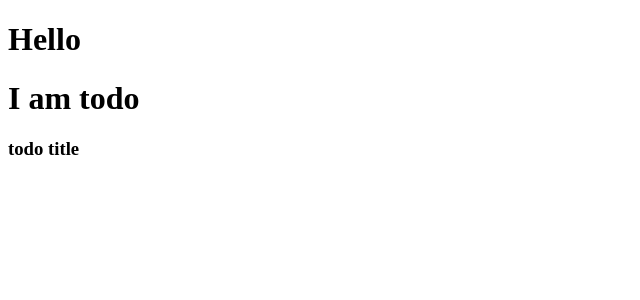
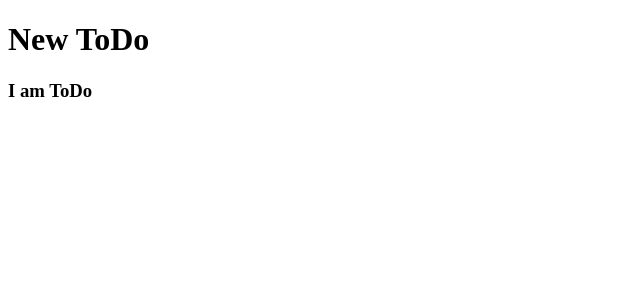
Before and after one commit to nymul-islam-moon/react-anisul-islam, a React (Create React App) app: page / in a window 1280 px wide. Shown: the top 300 px of the page, without its empty margins (0-640 px from the left). Built offline with nearby package versions, Linux system fonts and the light colour scheme.

Commit message:
Class 31
Passing Data from child component to parent component

```diff
--- a/src/App.js
+++ b/src/App.js
@@ -1,21 +1,27 @@
 /**
  * Third Party Section
  */
-import React, {useState} from 'react';
+import React from 'react';
 
 /**
  * Component Section
  */
-import Todo from './Todo';
-// import NewTodo from './NewTodo';
+import Todo from "./Todo";
+import NewTodo from "./NewTodo";
 
-export default function App() {
 
-    return (
-        <div>
-            <h1>Hello</h1>
-            {/*<NewTodo />*/}
-            <Todo title="todo title"/>
-        </div>
-    );
-}
+const App = () => {
+
+    const handleNewTodo = (newTodo) => {
+        console.log(newTodo);
+    }
+
+     return (
+         <div>
+             <NewTodo onHandleNewTodo={handleNewTodo}/>
+               <Todo title={"I am ToDo"}/>
+         </div>
+     );
+};
+
+export default App;
--- a/src/NewTodo.js
+++ b/src/NewTodo.js
@@ -1 +1,12 @@
 import React from 'react';
+
+const NewTodo = ( props ) => {
+    props.onHandleNewTodo({
+        title: 'I am New Todo',
+    });
+    return <div>
+        <h1> New ToDo </h1>
+    </div>
+};
+
+export default NewTodo;
--- a/src/Todo.js
+++ b/src/Todo.js
@@ -6,7 +6,6 @@ import React from "react";
  */
 const Todo = ( props ) => {
     return <div>
-        <h1>I am todo</h1>
         <h3>{ props.title }</h3>
     </div>
 }
```
